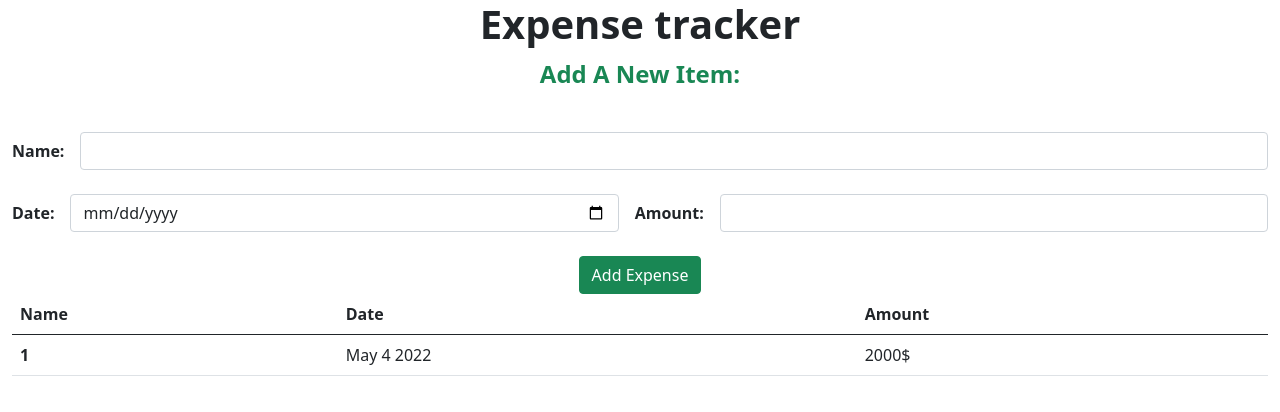
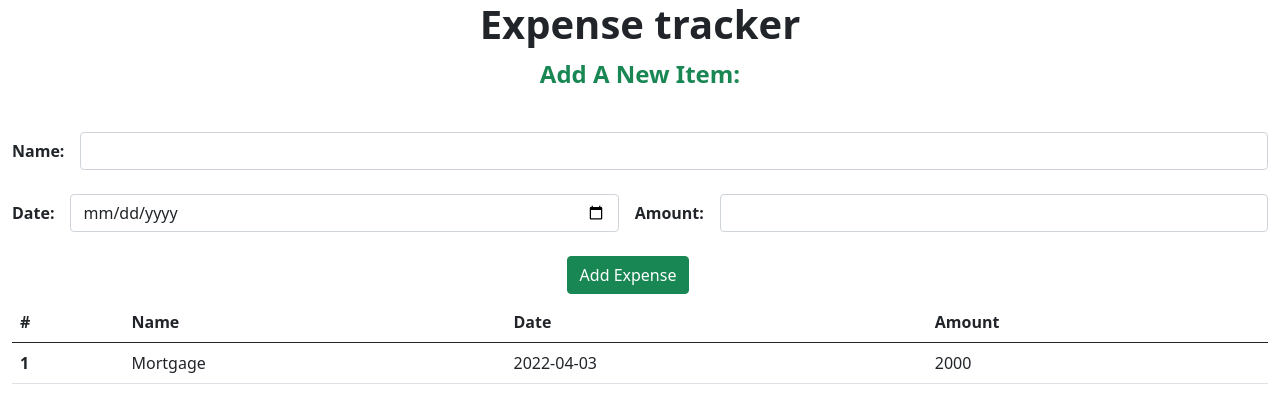
Before and after one commit to VFTHV/Expense_Tracker_React, a React (Create React App) app: page / in a window 1280 px wide. Shown: the top 412 px of the page. Built offline with nearby package versions, Linux system fonts and the light colour scheme.

Commit message:
Add Functionality and Components

```diff
--- a/src/App.js
+++ b/src/App.js
@@ -1,7 +1,29 @@
 import React from "react";
+import Form from "./components/Form";
+import Table from "./components/Table";
 
 class App extends React.Component {
-  state = {};
+  state = {
+    inputs: [
+      {
+        name: "Mortgage",
+        date: "2022-04-03",
+        amount: 2000,
+      },
+    ],
+  };
+
+  onInputSubmit = (name, date, amount) => {
+    const newInputs = this.state.inputs;
+    newInputs.push({
+      name: name,
+      date: date,
+      amount: amount,
+    });
+
+    this.setState({ inputs: newInputs });
+  };
+
   render() {
     return (
       <div className="container-fluid">
@@ -11,56 +33,8 @@
             Add A New Item:
           </p>
         </div>
-
-        <div className="row g-3 my-2">
-          <div className="col-auto">
-            <label htmlFor="name" className="col-form-label  fw-bold">
-              Name:
-            </label>
-          </div>
-          <div className="col">
-            <input type="text" id="name" className="form-control" />
-          </div>
-        </div>
-        <div className="row g-3 my-2">
-          <div className="col-auto">
-            <label htmlFor="date" className="col-form-label  fw-bold">
-              Date:
-            </label>
-          </div>
-          <div className="col">
-            <input type="date" id="date" className="form-control" />
-          </div>
-          <div className="col-auto">
-            <label htmlFor="Amount" className="col-form-label  fw-bold">
-              Amount:
-            </label>
-          </div>
-          <div className="col">
-            <input type="number" id="amount" className="form-control" />
-          </div>
-        </div>
-        <div className="row mt-4 text-center">
-          <div className="col">
-            <button className="btn btn-success">Add Expense</button>
-          </div>
-        </div>
-        <table className="table">
-          <thead>
-            <tr>
-              <th scope="col">Name</th>
-              <th scope="col">Date</th>
-              <th scope="col">Amount</th>
-            </tr>
-          </thead>
-          <tbody>
-            <tr>
-              <th scope="row">1</th>
-              <td>May 4 2022</td>
-              <td>2000$</td>
-            </tr>
-          </tbody>
-        </table>
+        <Form onInputSubmit={this.onInputSubmit} />
+        <Table inputs={this.state.inputs} />
       </div>
     );
   }
--- /dev/null
+++ b/src/components/AddExpense.js
@@ -0,0 +1,22 @@
+import React from "react";
+
+const AddExpense = ({ onClick }) => {
+  return (
+    <div className="row mt-4 text-center">
+      <div className="col">
+        <button
+          type="submit"
+          className="btn btn-success"
+          onClick={(e) => {
+            e.preventDefault();
+            onClick();
+          }}
+        >
+          Add Expense
+        </button>
+      </div>
+    </div>
+  );
+};
+
+export default AddExpense;
--- /dev/null
+++ b/src/components/Form.js
@@ -0,0 +1,74 @@
+import React, { useState } from "react";
+import AddExpense from "./AddExpense";
+
+const Form = ({ onInputSubmit }) => {
+  const [name, setName] = useState("");
+  const [date, setDate] = useState("");
+  const [amount, setAmount] = useState("");
+
+  const onSubmitClick = () => {
+    onInputSubmit(name, date, amount);
+    setName("");
+    setDate("");
+    setAmount("");
+  };
+
+  return (
+    <form>
+      <div className="row g-3 my-2">
+        <div className="col-auto">
+          <label htmlFor="name" className="col-form-label  fw-bold">
+            Name:
+          </label>
+        </div>
+        <div className="col">
+          <input
+            type="text"
+            id="name"
+            className="form-control"
+            value={name}
+            onChange={(e) => setName(e.target.value)}
+            required
+          />
+        </div>
+      </div>
+
+      <div className="row g-3 my-2">
+        <div className="col-auto">
+          <label htmlFor="date" className="col-form-label  fw-bold">
+            Date:
+          </label>
+        </div>
+        <div className="col">
+          <input
+            type="date"
+            id="date"
+            className="form-control"
+            value={date}
+            onChange={(e) => setDate(e.target.value)}
+            required
+          />
+        </div>
+
+        <div className="col-auto">
+          <label htmlFor="amount" className="col-form-label  fw-bold">
+            Amount:
+          </label>
+        </div>
+        <div className="col">
+          <input
+            type="number"
+            id="amount"
+            className="form-control"
+            value={amount}
+            onChange={(e) => setAmount(e.target.value)}
+            required
+          />
+        </div>
+        <AddExpense onClick={onSubmitClick} />
+      </div>
+    </form>
+  );
+};
+
+export default Form;
--- /dev/null
+++ b/src/components/Table.js
@@ -0,0 +1,31 @@
+import React from "react";
+
+const Table = (props) => {
+  return (
+    <table className="table">
+      <thead>
+        <tr>
+          <th scope="col">#</th>
+          <th scope="col">Name</th>
+          <th scope="col">Date</th>
+          <th scope="col">Amount</th>
+        </tr>
+      </thead>
+      <tbody>
+        {props.inputs.map((input, index) => {
+          return (
+            <tr key={Math.random()}>
+              <th scope="row">{index + 1}</th>
+
+              <td>{input.name}</td>
+              <td>{input.date}</td>
+              <td>{input.amount}</td>
+            </tr>
+          );
+        })}
+      </tbody>
+    </table>
+  );
+};
+
+export default Table;
```
Also changed, not shown: src/components/Inputs.js (deleted).
